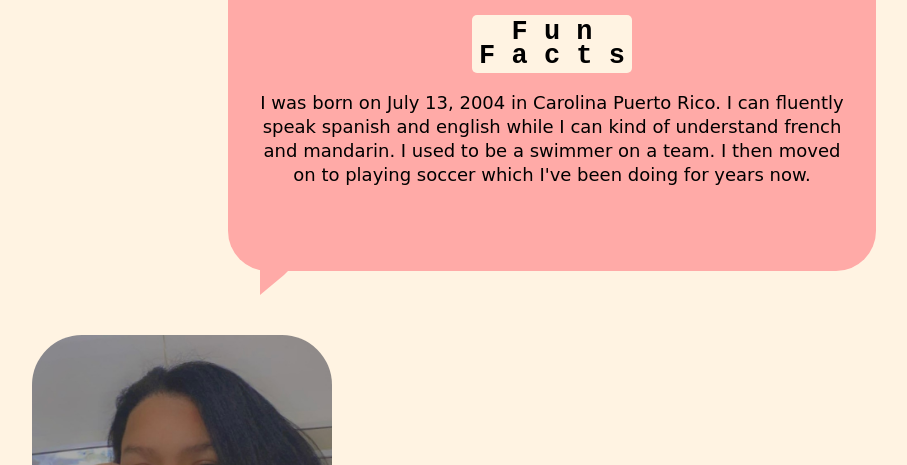
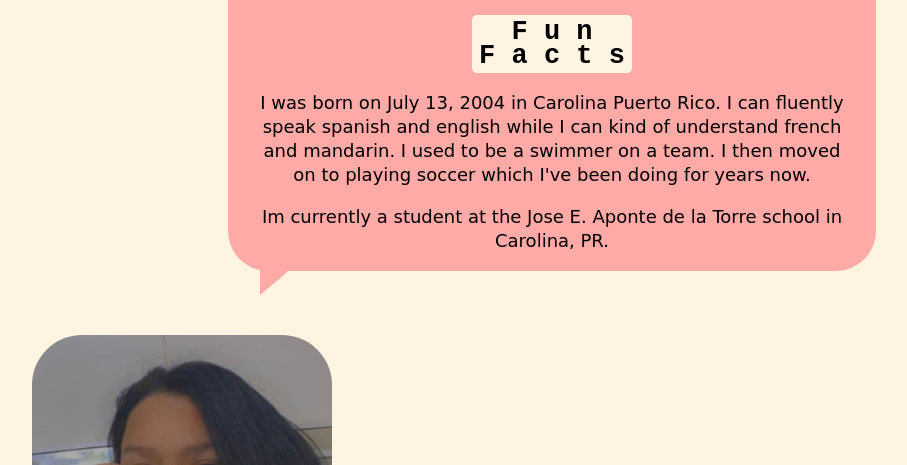
Before and after one commit to sleepysheep-ram/Bio.io, a plain HTML site: page index.html in a window 1280 px wide. Shown: the part 335-800 px from the top of the page, without its empty margins (88-995 px from the left). Drawn offline with Linux system fonts and the light colour scheme.

Commit message:
Update index.html

```diff
--- a/index.html
+++ b/index.html
@@ -21,8 +21,8 @@
    <h2 id=funfactsh2>F u n  <br>F a c t s</h2>
 
    <p>I was born on July 13, 2004 in Carolina Puerto Rico. I can fluently speak spanish and english while I can kind of understand french and mandarin. I used to be a swimmer on a team. I then moved on to playing soccer which I've been doing for years now. </p>
-
-</div>
+   <p> Im currently a student at the Jose E. Aponte de la Torre school in Carolina, PR.</p>
+    </div>
 
  <img id=me src="imagenes/IMG_0943.jpg" alt="me!" width="300px" >
 
```
